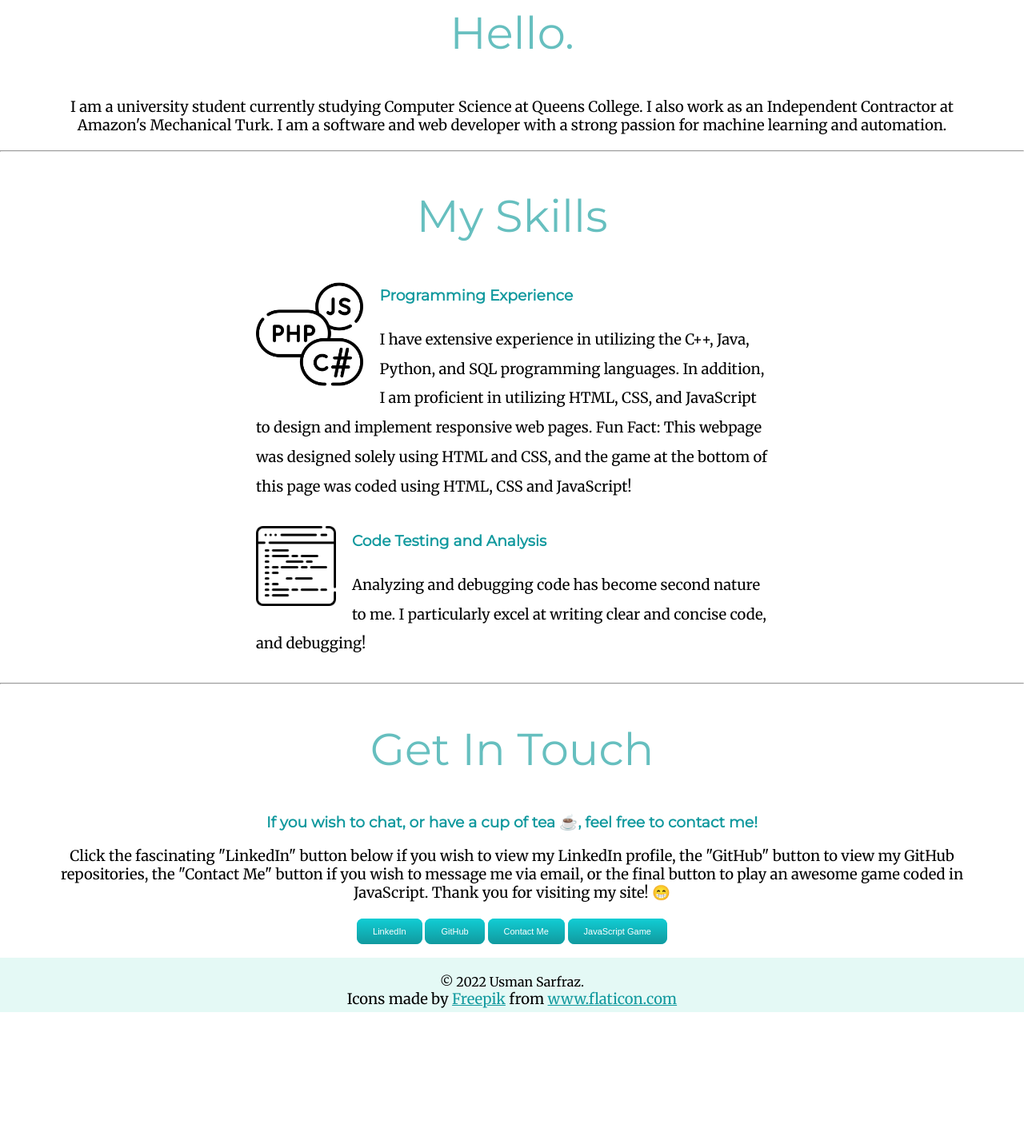
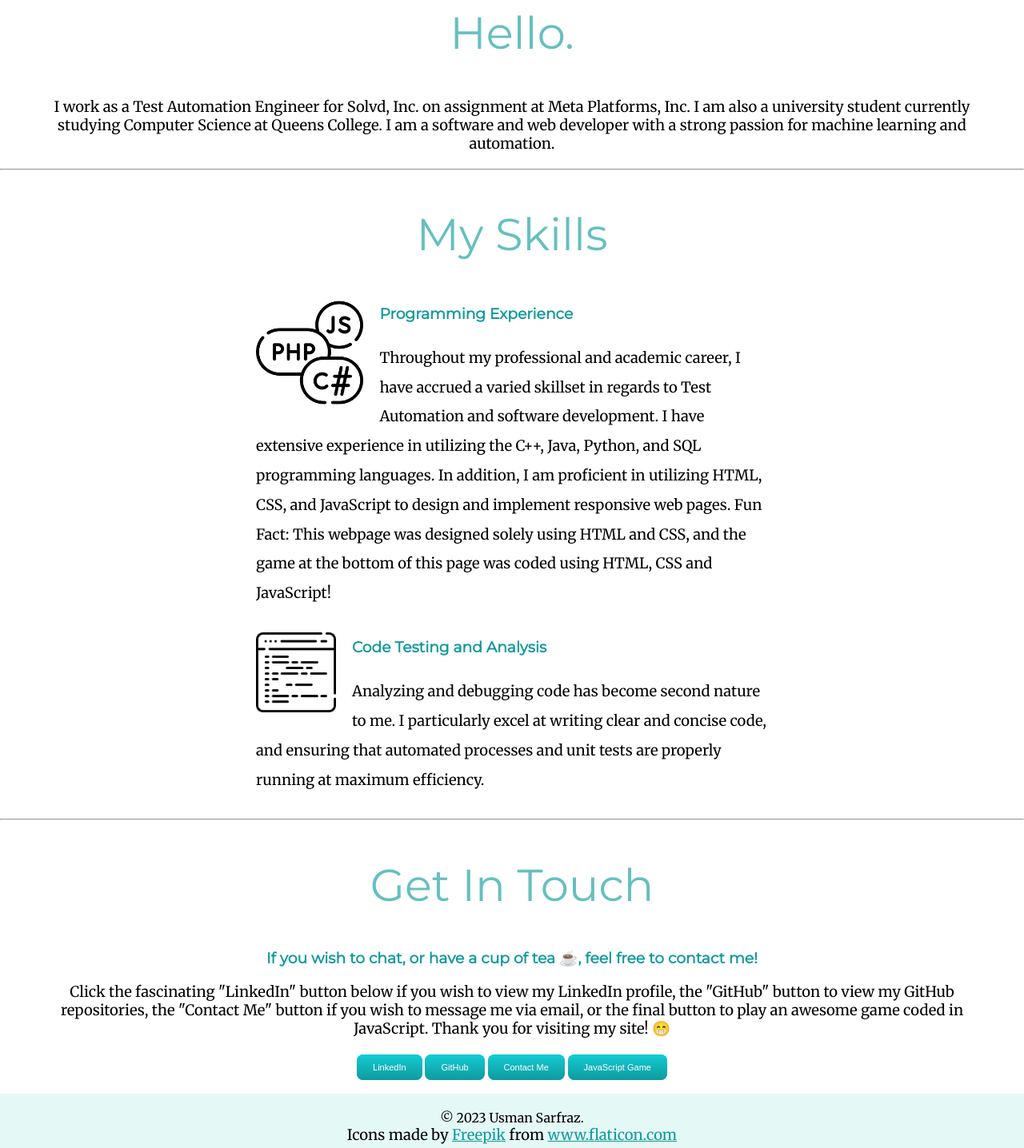
Before and after one commit to usarfraz3434/Personal-Website, a plain HTML site: page index.html in a window 1280 px wide. Shown: the part 920-2356 px from the top of the page at 80% size. Before the commit the page ends 2186 px from the top, so only its background shows below. Drawn offline with Linux system fonts and the light colour scheme.

Commit message:
Update index.html

```diff
--- a/index.html
+++ b/index.html
@@ -25,7 +25,7 @@
     <div class="profile">
       <img class = "usman-pic" src="images/Usman Sarfraz 40.png" alt="Usman-Sarfraz-img" class="responsive">
       <h2>Hello.</h2>
-      <p class = profile-paragraph>I am a university student currently studying Computer Science at Queens College. I also work as an Independent Contractor at Amazon's Mechanical Turk. I am a software and web developer with a strong passion for machine learning and automation.</p>
+      <p class = profile-paragraph>I work as a Test Automation Engineer for Solvd, Inc. on assignment at Meta Platforms, Inc. I am also a university student currently studying Computer Science at Queens College. I am a software and web developer with a strong passion for machine learning and automation.</p>
     </div>
     <hr>
     <div class="skills">
@@ -33,13 +33,13 @@
       <div class="skill-row">
         <img class="coding-image" src="images/coding-language.png" alt="coding-languages-img" class="responsive">
         <h3>Programming Experience</h3>
-        <p>I have extensive experience in utilizing the C++, Java, Python, and SQL programming languages. In addition, I am proficient in utilizing HTML, CSS, and JavaScript to design and implement responsive web pages. Fun Fact: This webpage was designed
+        <p>Throughout my professional and academic career, I have accrued a varied skillset in regards to Test Automation and software development. I have extensive experience in utilizing the C++, Java, Python, and SQL programming languages. In addition, I am proficient in utilizing HTML, CSS, and JavaScript to design and implement responsive web pages. Fun Fact: This webpage was designed
           solely using HTML and CSS, and the game at the bottom of this page was coded using HTML, CSS and JavaScript!</p>
       </div>
       <div class="skill-row">
         <img class="code-review" src="images/coding.png" alt="code-review-img" class="responsive">
         <h3>Code Testing and Analysis</h3>
-        <p class= "code-review-text">Analyzing and debugging code has become second nature to me. I particularly excel at writing clear and concise code, and debugging! </p>
+        <p class= "code-review-text">Analyzing and debugging code has become second nature to me. I particularly excel at writing clear and concise code, and ensuring that automated processes and unit tests are properly running at maximum efficiency.</p>
       </div>
     </div>
     <hr>
@@ -60,7 +60,7 @@
 
 
 
-  <div class="bottom-portion" <p>© 2022 Usman Sarfraz.</p>
+  <div class="bottom-portion" <p>© 2023 Usman Sarfraz.</p>
     <p>Icons made by <a href="https://www.freepik.com" title="Freepik">Freepik</a> from <a href="https://www.flaticon.com/" title="Flaticon">www.flaticon.com</a></p>
 
 
```
